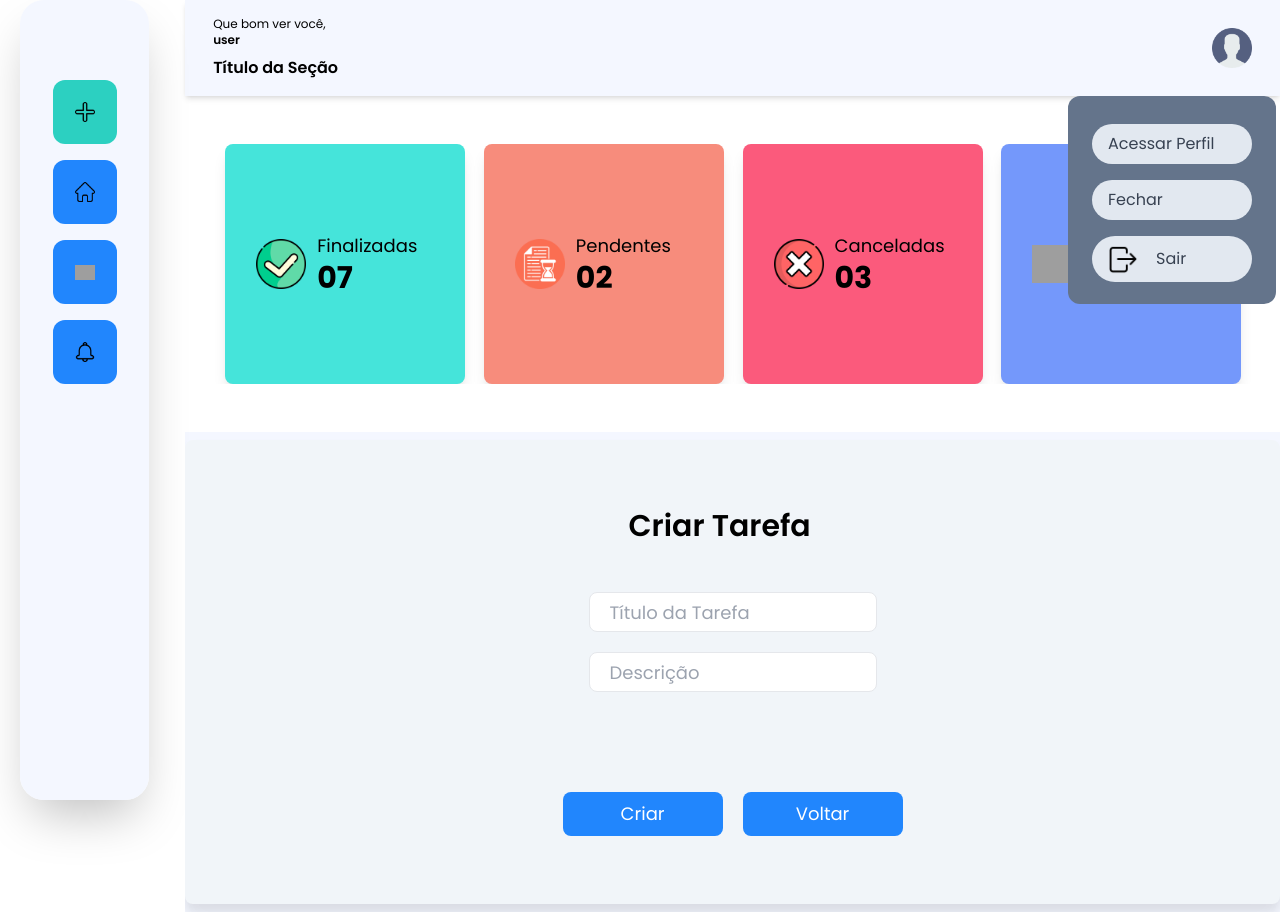
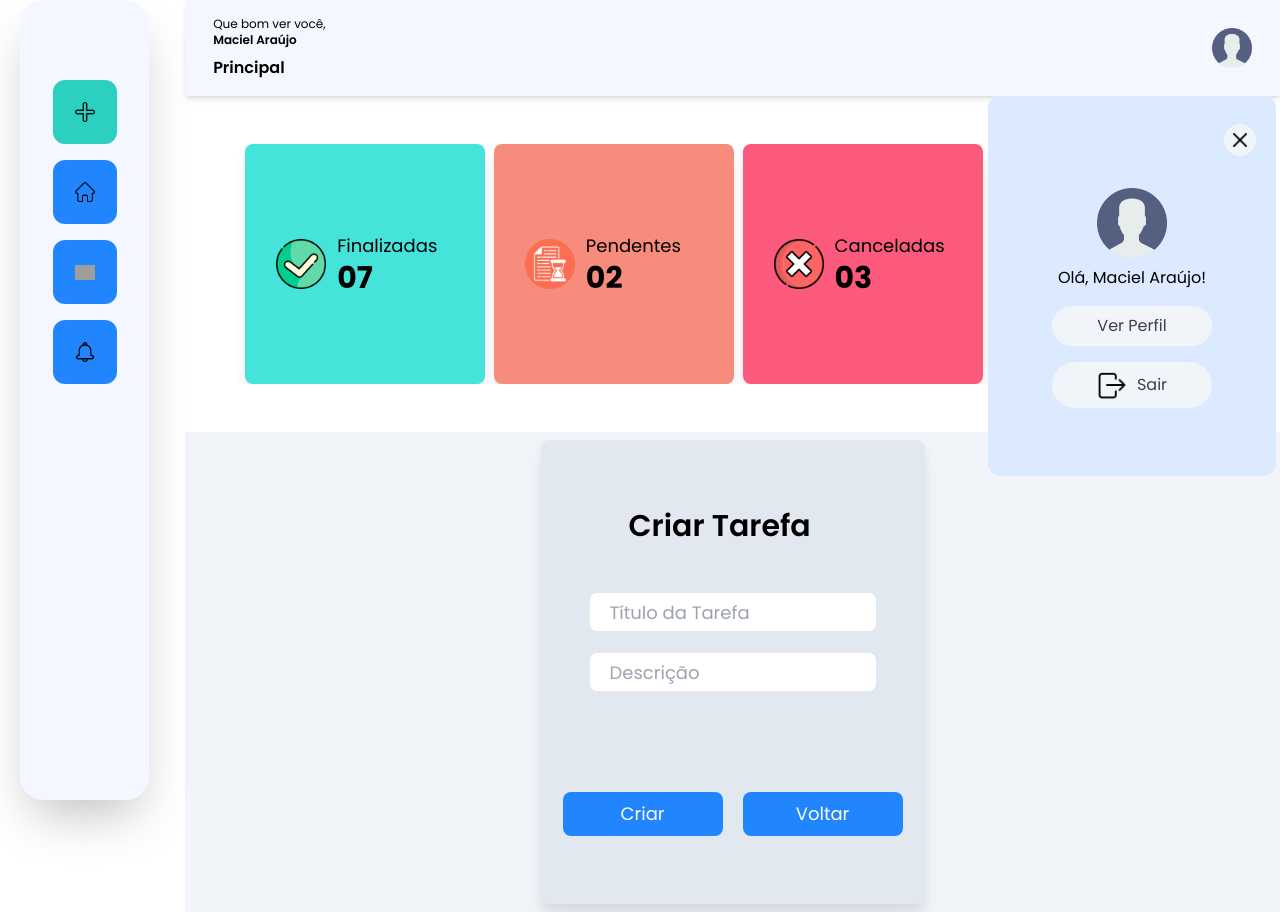
Before and after one commit to AraujoMaciel/gerenciador-tarefas, a Next.js app: page /criarTarefa in a window 1280 px wide. Both pictures are taken after a click on the element 1232 px from the left and 48 px from the top of the page. Built offline with nearby package versions, Linux system fonts and the light colour scheme; grey boxes are pictures that could not be loaded.

Commit message:
fix: corriging menu popup e cores das paginas

```diff
--- a/src/app/cadastro/page.tsx
+++ b/src/app/cadastro/page.tsx
@@ -37,7 +37,7 @@ export default function Cadastro(props: propsCadastro) {
   }
 
   return (
-    <div className="h-screen  bg-basic-white flex justify-center items-center">
+    <div className="h-screen  bg-slate-200 flex justify-center items-center">
       <div className="md:grid md:grid-cols-2 md:w-full md:h-auto">
         <div className="md:flex justify-center items-center bg-white hidden">
           <Image
--- a/src/app/notificacoes/page.tsx
+++ b/src/app/notificacoes/page.tsx
@@ -8,7 +8,7 @@ export default function Notificacoes() {
   return (
     <div>
       <Pagina>
-        <div className="bg-slate-100 rounded-xl mx-4 flex justify-between items-center px-7 py-4 my-12">
+        <div className="bg-slate-200 rounded-xl mx-4 flex justify-between items-center px-7 py-4 my-12">
           <h2>Suas Notificações aparecerão aqui</h2>
           <Link href="/notificacoes" className="w-8 cursor-pointer">
             <Image
--- a/src/components/dashboard/dashboard.tsx
+++ b/src/components/dashboard/dashboard.tsx
@@ -2,7 +2,7 @@ import Image from "next/image";
 
 export function Dashboard() {
   return (
-    <div className=" px-4 md:px-10 my-4 md:my-12 grid grid-rows-1 grid-cols-4 gap-40 md:gap-7 overflow-scroll lg:gap-5">
+    <div className=" mx-5 md:px-10 my-4 md:my-12 grid grid-rows-1 grid-cols-4 gap-40 md:gap-7 overflow-scroll lg:gap-5">
       <div className="flex gap-2 px-2 lg:px-7 shadow-lg items-center bg-secondary-green w-36 h-36 md:w-40 md:h-40 lg:w-60 lg:h-60 rounded-lg">
         <div className="w-12 lg:w-14 flex justify-center">
           <Image
--- a/src/components/forms/formCriarTarefa.tsx
+++ b/src/components/forms/formCriarTarefa.tsx
@@ -26,9 +26,9 @@ export default function FormCriarTarefa() {
   }
 
   return (
-    <div className="h-auto lg:h-full bg-basic-white flex justify-center items-center">
+    <div className="h-auto lg:h-full -z-20 bg-slate-100 flex justify-center items-center">
       <div className="md:mx-auto md:w-full md:h-auto">
-        <main className="bg-slate-100 drop-shadow-xl p-10 flex flex-col justify-center items-center rounded-lg">
+        <main className="bg-slate-200 max-w-96 lg:mx-auto drop-shadow-xl p-10 flex flex-col justify-center items-center rounded-lg">
           <div className="mt-7 mb-20 lg:mb-12 flex flex-col justify-center items-center gap-7 lg:w-44">
             {/* <p className="text-gray-700 md:text-lg lg:text-xl">Cadastre-se</p> */}
             <h2 className="font-semibold text-xl lg:text-3xl lg:w-52">
--- a/src/components/header/header.tsx
+++ b/src/components/header/header.tsx
@@ -1,7 +1,8 @@
 "use client";
 import Image from "next/image";
 import { modelUsuarios } from "@/core/model/modelUsuarios";
-import { Popup } from "./popup";
+import { listaUsuarios } from "@/data/constants/usuarios";
+import { Usuarios } from "../usuarios/usuarios";
 import Link from "next/link";
 import { useState } from "react";
 
@@ -15,9 +16,10 @@ export function Header(props: propsHeader) {
     <div className="w-screen lg:w-full bg-basic-white flex justify-between px-7 py-4 items-center shadow-md mb-4">
       <div className="text-xs flex flex-col gap-2">
         <h2>
-          Que bom ver você, <div className="font-semibold">user</div>
+          Que bom ver você,{" "}
+          <div className="font-semibold">{props.usuarioHeader?.nome}</div>
         </h2>
-        <h3 className="font-semibold text-base">Título da Seção</h3>
+        <h3 className="font-semibold text-base">Principal</h3>
       </div>
       <div
         className="w-10 cursor-pointer"
@@ -37,22 +39,41 @@ export function Header(props: propsHeader) {
       <div
         className={`${
           menu ? "block" : "hidden"
-        } absolute bg-slate-500 w-52 h-52 right-1 top-24 rounded-xl p-7 flex flex-col items-center`}
+        } absolute bg-blue-100 w-72 h-auto right-1 top-24 rounded-xl p-7 flex flex-col items-center z-30`}
       >
-        <div className="flex flex-col gap-4">
-          <p className="bg-slate-200 w-40 rounded-3xl px-4 py-2 text-gray-700 cursor-pointer">
-            Acessar Perfil
+        <div className="flex flex-col gap-4 relative justify-center items-center">
+          <div className="w-72 flex justify-end pr-5 mb-4">
+            <div
+              className="w-8 h-8 rounded-full bg-slate-100 flex items-center justify-center"
+              onClick={() => {
+                setMenu(false);
+              }}
+            >
+              <Image
+                src="/icons/close.png"
+                alt="icone ususario"
+                width={14}
+                height={14}
+              />
+            </div>
+          </div>
+          <div className="flex flex-col gap-2 justify-center items-center">
+            <div className="w-20 flex items-center justify-center">
+              <Image
+                src="/icons/userPerfil.png"
+                alt="icone ususario"
+                width={70}
+                height={70}
+              />
+            </div>
+            <h2>Olá, {props.usuarioHeader?.nome}!</h2>
+          </div>
+          <p className="bg-slate-100 w-40 rounded-3xl px-4 py-2 text-gray-700 cursor-pointer text-center">
+            Ver Perfil
           </p>
-          <p
-            className="bg-slate-200 w-40 rounded-3xl px-4 py-2 text-gray-700 cursor-pointer"
-            onClick={() => {
-              setMenu(false);
-            }}
-          >
-            Fechar
-          </p>
-          <div className="bg-slate-200 w-40 rounded-3xl px-4 py-2 text-gray-700 cursor-pointer">
-            <Link href="/" className="flex gap-2 items-center">
+
+          <div className="bg-slate-100 w-40 rounded-3xl px-4 py-2 text-gray-700 cursor-pointer flex items-center justify-center mb-10">
+            <Link href="/" className="flex items-center">
               <div className="w-10">
                 <Image
                   src="/icons/logout.png"
--- a/src/components/mensagens/mensagens.tsx
+++ b/src/components/mensagens/mensagens.tsx
@@ -9,7 +9,7 @@ interface propsMensagens {
 export default function Mensagens(props: propsMensagens) {
   return (
     <div>
-      <div className="flex items-center gap-4 px-7 py-4 rounded-lg bg-slate-100 my-7">
+      <div className="flex items-center gap-4 px-7 py-4 rounded-lg bg-slate-200 my-7">
         <div className="w-10 h-10 lg:w-12 lg:h-12 flex justify-center items-center ">
           <Image
             src="/icons/notification.png"
--- a/src/components/tarefas/tarefas.tsx
+++ b/src/components/tarefas/tarefas.tsx
@@ -7,7 +7,7 @@ interface propsTarefas {
 
 export function Tarefas(props: propsTarefas) {
   return (
-    <div className="flex justify-between px-7 py-4 rounded-lg bg-slate-100 my-7">
+    <div className="flex justify-between px-7 py-4 rounded-lg bg-slate-200 my-7">
       <div className="flex flex-col gap-2">
         <p className="font-medium">{props.tarefa.titulo}</p>
         <p className="text-gray-600">{props.tarefa.status}</p>
--- a/src/components/template/pagina.tsx
+++ b/src/components/template/pagina.tsx
@@ -1,12 +1,22 @@
 import { Dashboard } from "../dashboard/dashboard";
 import { Header } from "../header/header";
 import { Menu } from "../header/menu";
+import { listaUsuarios } from "@/data/constants/usuarios";
+import { modelUsuarios } from "@/core/model/modelUsuarios";
+import { Usuarios } from "../usuarios/usuarios";
 
 export function Pagina({ children }: any) {
   return (
     <div>
       <div className="lg:hidden">
-        <Header />
+        {/* <Header /> */}
+        {/* ############################ */}
+        <div>
+          {listaUsuarios.map((usuario: modelUsuarios) => {
+            return <Header key={usuario.id} usuarioHeader={usuario} />;
+          })}
+        </div>
+        {/* ############################# */}
         <Menu />
         <Dashboard />
         <main>{children}</main>
@@ -14,7 +24,14 @@ export function Pagina({ children }: any) {
 
       <div className="hidden lg:grid lg:grid-cols-7 lg:gap-4">
         <div className="lg:grid-flow-row-dense lg:col-start-2 lg:col-span-6">
-          <Header />
+          {/* <Header /> */}
+          {/* ############################ */}
+          <div>
+            {listaUsuarios.map((usuario: modelUsuarios) => {
+              return <Header key={usuario.id} usuarioHeader={usuario} />;
+            })}
+          </div>
+          {/* ############################# */}
           <Dashboard />
           <main className="lg:overflow-scroll lg:h-[480px]">{children}</main>
         </div>
--- a/src/components/usuarios/usuarios.tsx
+++ b/src/components/usuarios/usuarios.tsx
@@ -7,7 +7,7 @@ interface propsUsuarios {
 
 export function Usuarios(props: propsUsuarios) {
   return (
-    <div className="flex items-center gap-4 px-7 py-4 rounded-lg bg-slate-100 my-7">
+    <div className="flex items-center gap-4 px-7 py-4 rounded-lg bg-slate-200 my-7">
       <div className="w-10 h-10 lg:w-12 lg:h-12 flex justify-center items-center cursor-pointer">
         <Image
           src={props.usuario.imageUrl}
```
